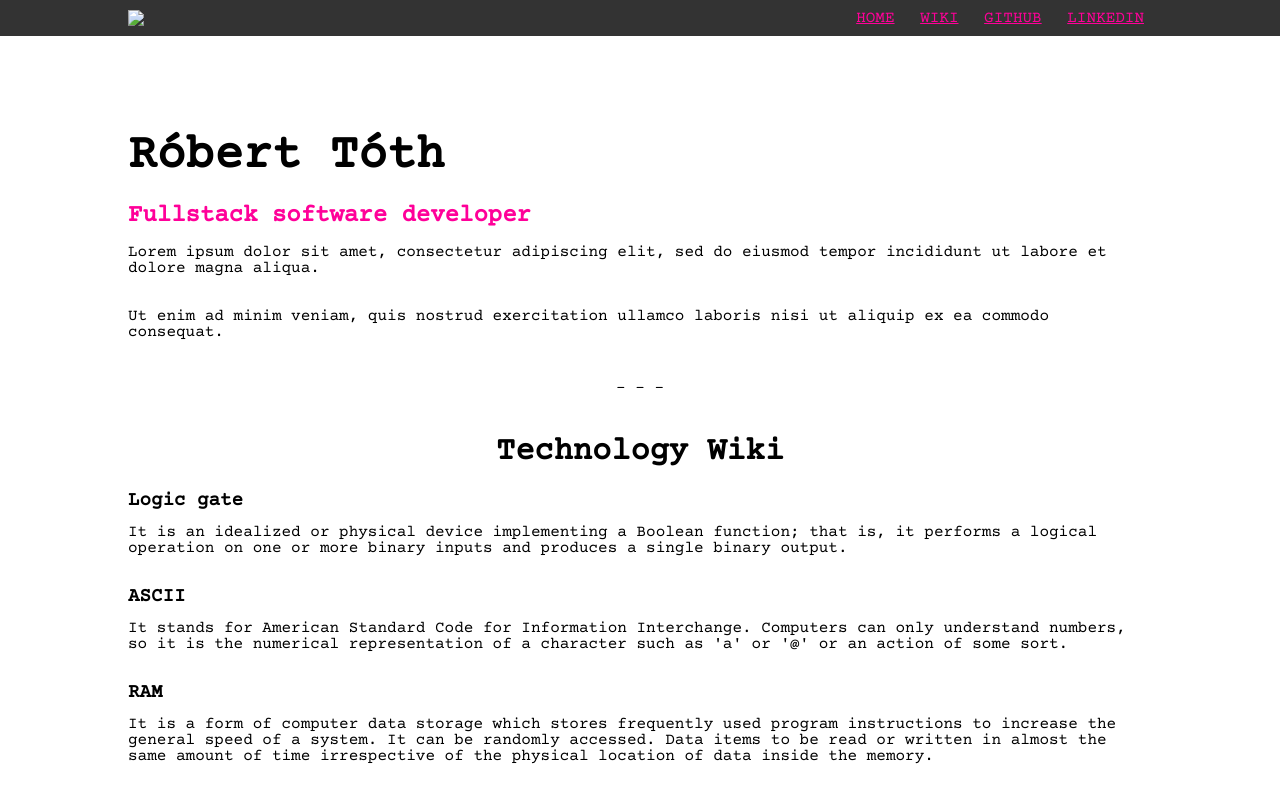
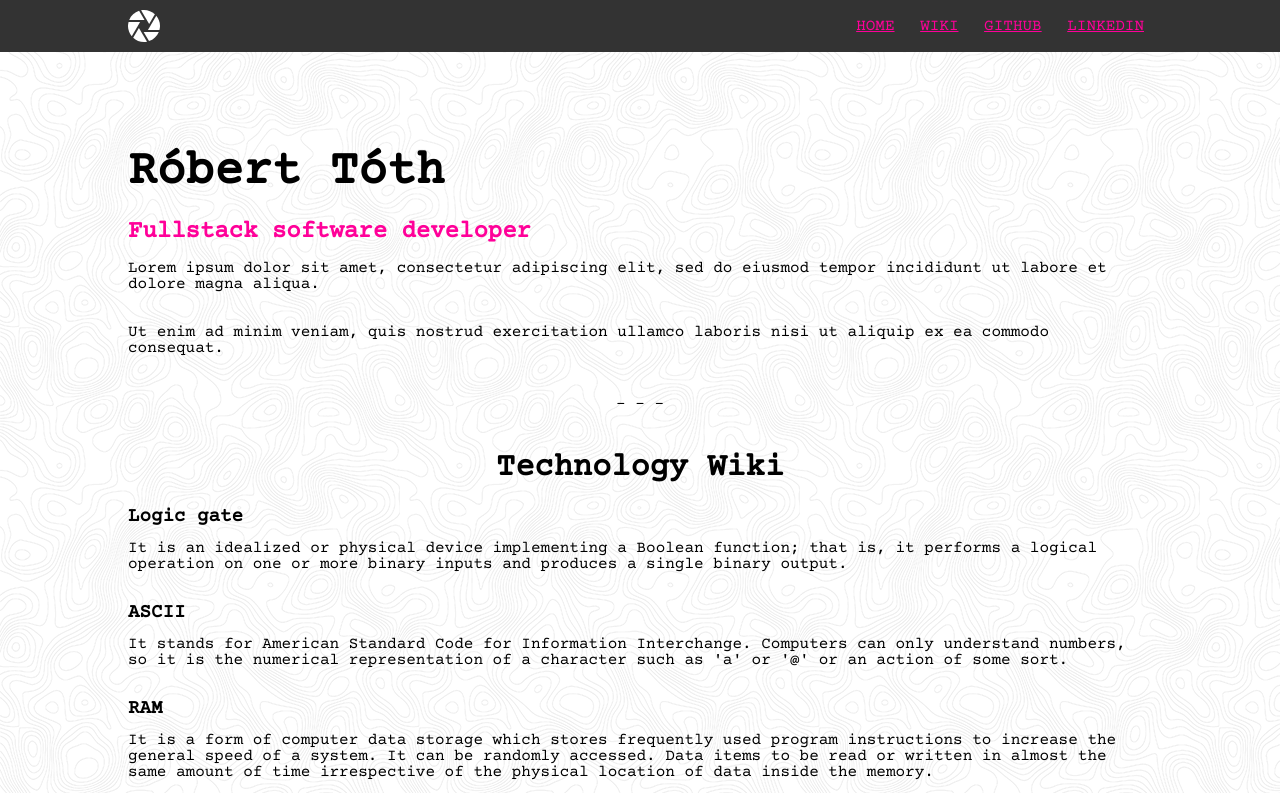
Before and after one commit to rob2301/greenfox-cana-first, a plain HTML site: page index.html in a window 1280 px wide. Shown: the top 793 px of the page. Drawn offline with nearby package versions, Linux system fonts and the light colour scheme; the site is published under a folder, as on GitHub Pages, so addresses that start at the root find nothing.

Commit message:
file paths corrected

```diff
--- a/index.html
+++ b/index.html
@@ -13,7 +13,7 @@
 
 <body>
     <header>
-        <img src="/assets/aperture.svg">
+        <img src="assets/aperture.svg">
         <nav>
             <ul>
                 <li><a href="#">Home</a></li>
--- a/style.css
+++ b/style.css
@@ -138,7 +138,7 @@ table {
 
 html {
     font-family: 'Courier Prime', monospace;
-    background: url("/assets/topography.png");
+    background: url("assets/topography.png");
 }
 
 a,
```
